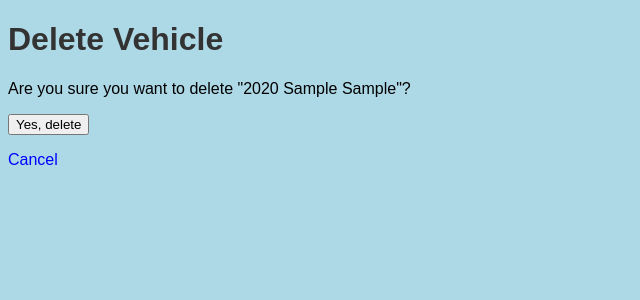
After one commit to Mariamchavchavadze/Django-project3, a Django app: page /delete/1/ in a window 1280 px wide. The commit adds this page. Shown: the top 300 px of the page, without its empty margins (0-640 px from the left). Run offline with Django 4.2, Linux system fonts and the light colour scheme; tables that the repository leaves empty hold one stand-in row (values such as "Sample post").

Commit message:
Your commit message

```diff
--- a/djangoProject/settings.py
+++ b/djangoProject/settings.py
@@ -11,6 +11,7 @@ https://docs.djangoproject.com/en/4.2/ref/settings/
 """
 
 from pathlib import Path
+import os
 
 # Build paths inside the project like this: BASE_DIR / 'subdir'.
 BASE_DIR = Path(__file__).resolve().parent.parent
@@ -124,3 +125,6 @@ STATICFILES_DIRS = [BASE_DIR / "static"]
 # https://docs.djangoproject.com/en/4.2/ref/settings/#default-auto-field
 
 DEFAULT_AUTO_FIELD = 'django.db.models.BigAutoField'
+
+MEDIA_URL = '/media/'
+MEDIA_ROOT = os.path.join(BASE_DIR, 'media')
--- a/djangoProject/urls.py
+++ b/djangoProject/urls.py
@@ -14,13 +14,21 @@ Including another URLconf
     1. Import the include() function: from django.urls import include, path
     2. Add a URL to urlpatterns:  path('blog/', include('blog.urls'))
 """
+from django.conf.urls.static import static
 from django.contrib import admin
 from django.urls import path
 
 from django.contrib import admin
 from django.urls import include, path
 
+from djangoProject import settings
+from myapp import views
+from myapp.views import delete_vehicle
+
 urlpatterns = [
     path('admin/', admin.site.urls),
     path('', include('myapp.myurls')),  # Change this line
+    path('delete/<int:vehicle_id>/', views.delete_vehicle, name='delete_vehicle'),
 ]
+if settings.DEBUG:
+    urlpatterns += static(settings.MEDIA_URL, document_root=settings.MEDIA_ROOT)
--- a/myapp/forms.py
+++ b/myapp/forms.py
@@ -6,4 +6,4 @@ from .models import Vehicle
 class VehicleForm(forms.ModelForm):
     class Meta:
         model = Vehicle
-        fields = ['VIN', 'make', 'model', 'year', 'color', 'description']
+        fields = ['id','VIN', 'make', 'model', 'year', 'color', 'description' , 'image']
--- a/myapp/models.py
+++ b/myapp/models.py
@@ -2,6 +2,7 @@ from django.db import models
 
 
 class Vehicle(models.Model):
+    id = models.AutoField(auto_created=True, primary_key=True, serialize=False, verbose_name='ID')
     VIN = models.CharField(max_length=17, unique=True)  # Vehicle Identification Number
     make = models.CharField(max_length=50)  # Manufacturer
     model = models.CharField(max_length=50)  # Model name
@@ -9,6 +10,7 @@ class Vehicle(models.Model):
     color = models.CharField(max_length=30)  # Color
     description = models.TextField(blank=True, null=True)  # Additional information
     created_at = models.DateTimeField(auto_now_add=True)  # Timestamp
+    image = models.ImageField(upload_to='vehicles/', null=True, blank=True)
 
     def __str__(self):
         return f"{self.year} {self.make} {self.model}"
--- a/myapp/static/css/styles.css
+++ b/myapp/static/css/styles.css
@@ -5,10 +5,6 @@ body {
 
 h1 {
     color: #333;
-}
-
-ul {
-    list-style-type: none;
 }
 
 a {
--- a/myapp/templates/myapp/add_vehicle.html
+++ b/myapp/templates/myapp/add_vehicle.html
@@ -7,7 +7,7 @@
 </head>
 <body>
     <h1>Add Vehicle</h1>
-    <form method="post">
+    <form method="post" enctype="multipart/form-data">
         {% csrf_token %}
         {{ form.as_p }}
         <button type="submit">Add Vehicle</button>
--- /dev/null
+++ b/myapp/templates/myapp/delete_vehicle.html
@@ -0,0 +1,19 @@
+<!-- myapp/templates/myapp/delete_vehicle.html -->
+{% load static %}
+<!DOCTYPE html>
+<html>
+<head>
+    <title>Delete Vehicle</title>
+    <link rel="stylesheet" type="text/css" href="{% static 'css/styles.css' %}">
+</head>
+<body>
+    <h1>Delete Vehicle</h1>
+    <p>Are you sure you want to delete "{{ vehicle.year }} {{ vehicle.make }} {{ vehicle.model }}"?</p>
+    <form method="post">
+        {% csrf_token %}
+        <button type="submit">Yes, delete</button>
+    </form>
+    <p></p>
+    <a href="{% url 'vehicle_list' %}">Cancel</a>
+</body>
+</html>
--- a/myapp/templates/myapp/vehicle_detail.html
+++ b/myapp/templates/myapp/vehicle_detail.html
@@ -12,7 +12,6 @@
         <li>Make: {{ vehicle.make }}</li>
         <li>Model: {{ vehicle.model }}</li>
         <li>Year: {{ vehicle.year }}</li>
-        <li>Price: ${{ vehicle.price }}</li>
     </ul>
     <a href="{% url 'vehicle_list' %}">Back to Vehicle List</a>
 </body>
--- a/myapp/views.py
+++ b/myapp/views.py
@@ -9,9 +9,11 @@ def vehicle_list(request):
     return render(request, 'myapp/vehicle_list.html', {'vehicles': vehicles})
 
 
+# myapp/views.py
+
 def add_vehicle(request):
     if request.method == 'POST':
-        form = VehicleForm(request.POST)
+        form = VehicleForm(request.POST, request.FILES)  # Include request.FILES
         if form.is_valid():
             form.save()
             return redirect('vehicle_list')
@@ -25,4 +27,9 @@ def vehicle_detail(request, vehicle_id):
     return render(request, 'myapp/vehicle_detail.html', {'vehicle': vehicle})
 
 
-# myapp/views.py
+def delete_vehicle(request, vehicle_id):
+    vehicle = get_object_or_404(Vehicle, id=vehicle_id)
+    if request.method == 'POST':
+        vehicle.delete()
+        return redirect('vehicle_list')
+    return render(request, 'myapp/delete_vehicle.html', {'vehicle': vehicle})
--- a/requirements.txt
+++ b/requirements.txt
@@ -1 +1,2 @@
 Django>=4.0,<5.0
+Pillow>=9.0.0
```
Also changed, not shown: docker-compose.yml (added, +9 -0 lines), myapp/templates/myapp/vehicle_list.html (+15 -1 lines), media/vehicles/Screenshot_2024-03-02_020320.png (added), media/vehicles/greenbmw.jpeg (added), media/vehicles/redmercedes.jpeg (added), myapp/migrations/0002_vehicle_image.py (added), 1 other file.
